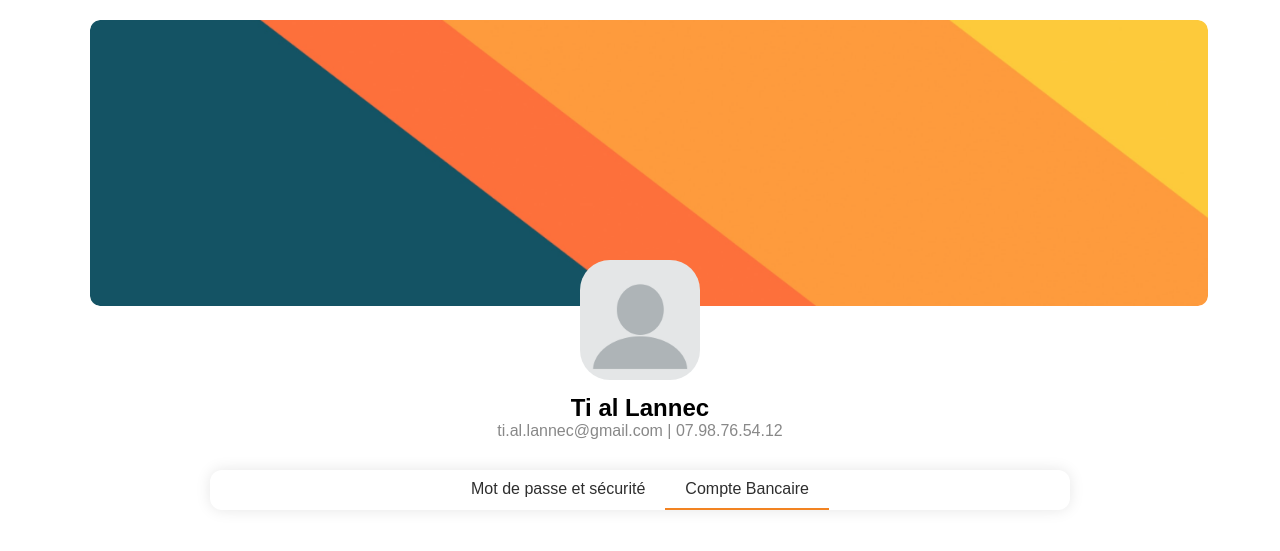
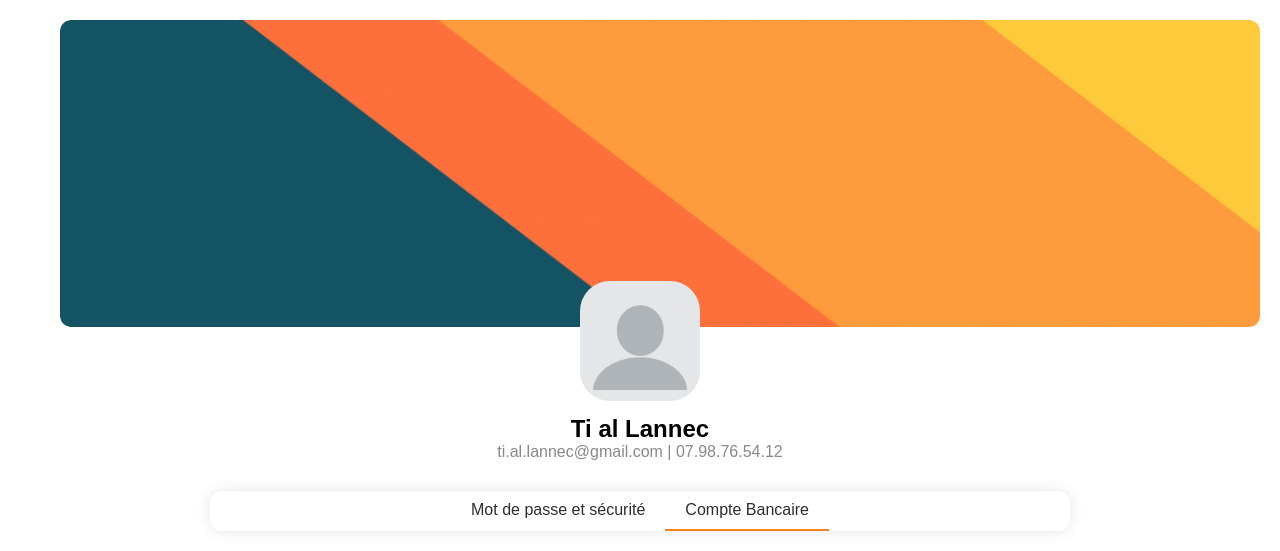
Before and after one commit to LucasOtw/SAE3_ScoobyTeam, a PHP site: page /ajout_bancaire.php in a window 1280 px wide. Shown: the part 104-655 px from the top of the page. Run offline with PHP 8.4, Linux system fonts and the light colour scheme; data that the repository does not hold is empty; some libraries are stand-ins or nearby versions; some web fonts are replaced.

Commit message:
Update ajout_bancaire.css

```diff
--- a/ajout_bancaire.css
+++ b/ajout_bancaire.css
@@ -266,10 +266,10 @@ footer {
 }
 
 .header-img {
-    width: 130%;
+    width: 75em;
     border-radius: 10px;
     height: auto;
-    margin-left: -120px;
+    margin-left: -150px;
 }
 
 .profile-section {
```
